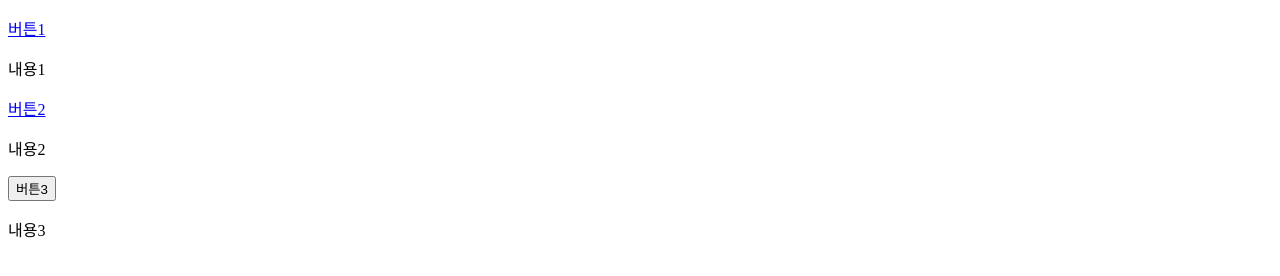
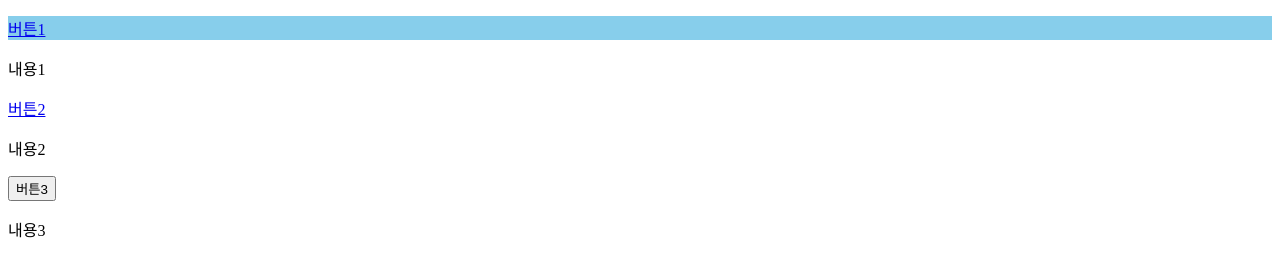
Before and after one commit to whddn/JavaScript, a plain HTML site: page jQuery/04_Event/event03.html in a window 1280 px wide. Both pictures are taken after a click on the element "버튼1". Drawn offline with nearby package versions, Linux system fonts and the light colour scheme.

Commit message:
Update event03.html
cuurentTarget

```diff
--- a/jQuery/04_Event/event03.html
+++ b/jQuery/04_Event/event03.html
@@ -37,7 +37,14 @@
       event.preventDefault();
 
       event.stopPropagation();
-    })
+    });
+
+    $('p').on('click', function(event){
+      if(event.target == event.currentTarget){
+        // 자기 자신이 이벤트를 발생한 경우에만 동작
+        $(event.currentTarget).css('background-color', 'skyblue');
+      }
+    });
   </script>
 </body>
 </html>
```
